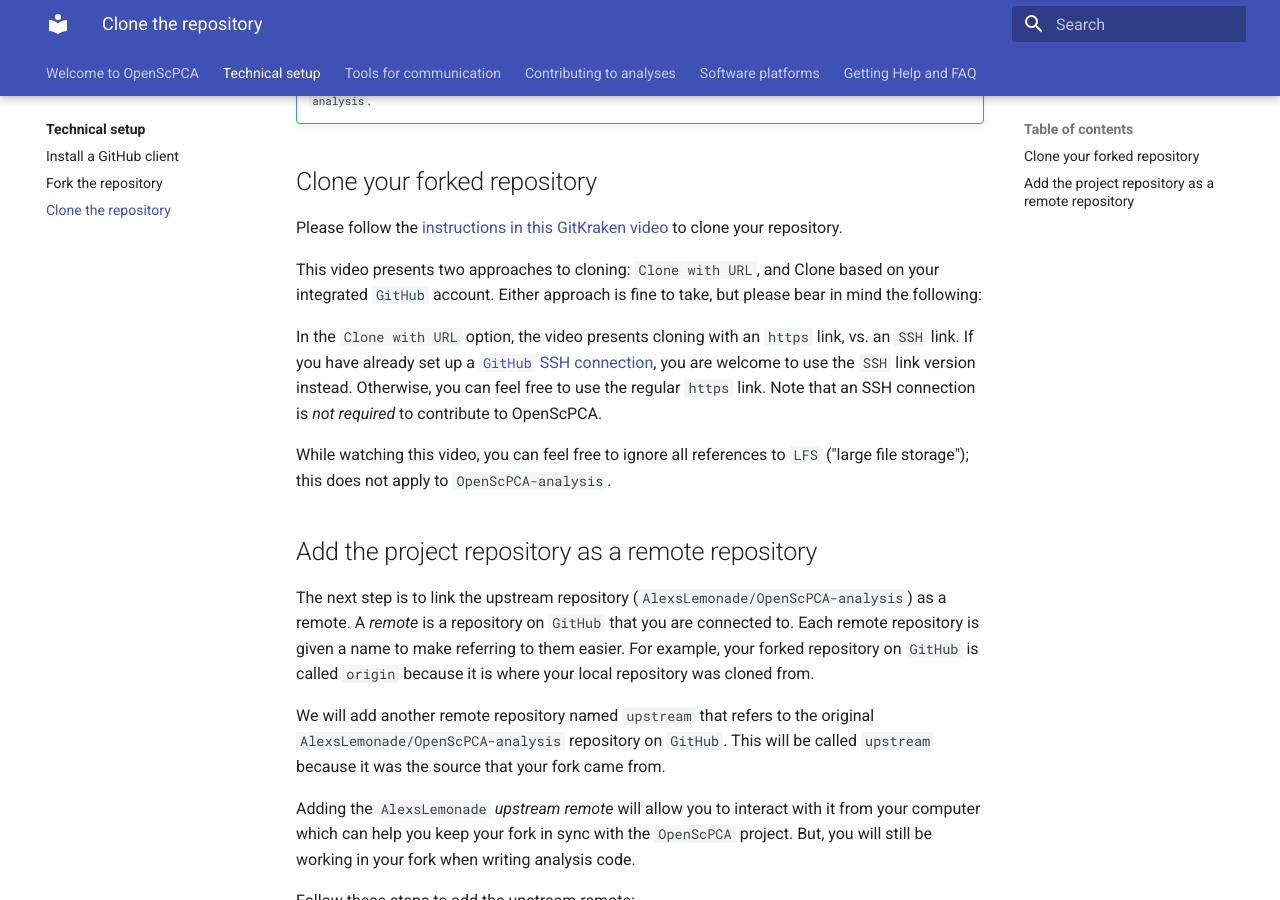
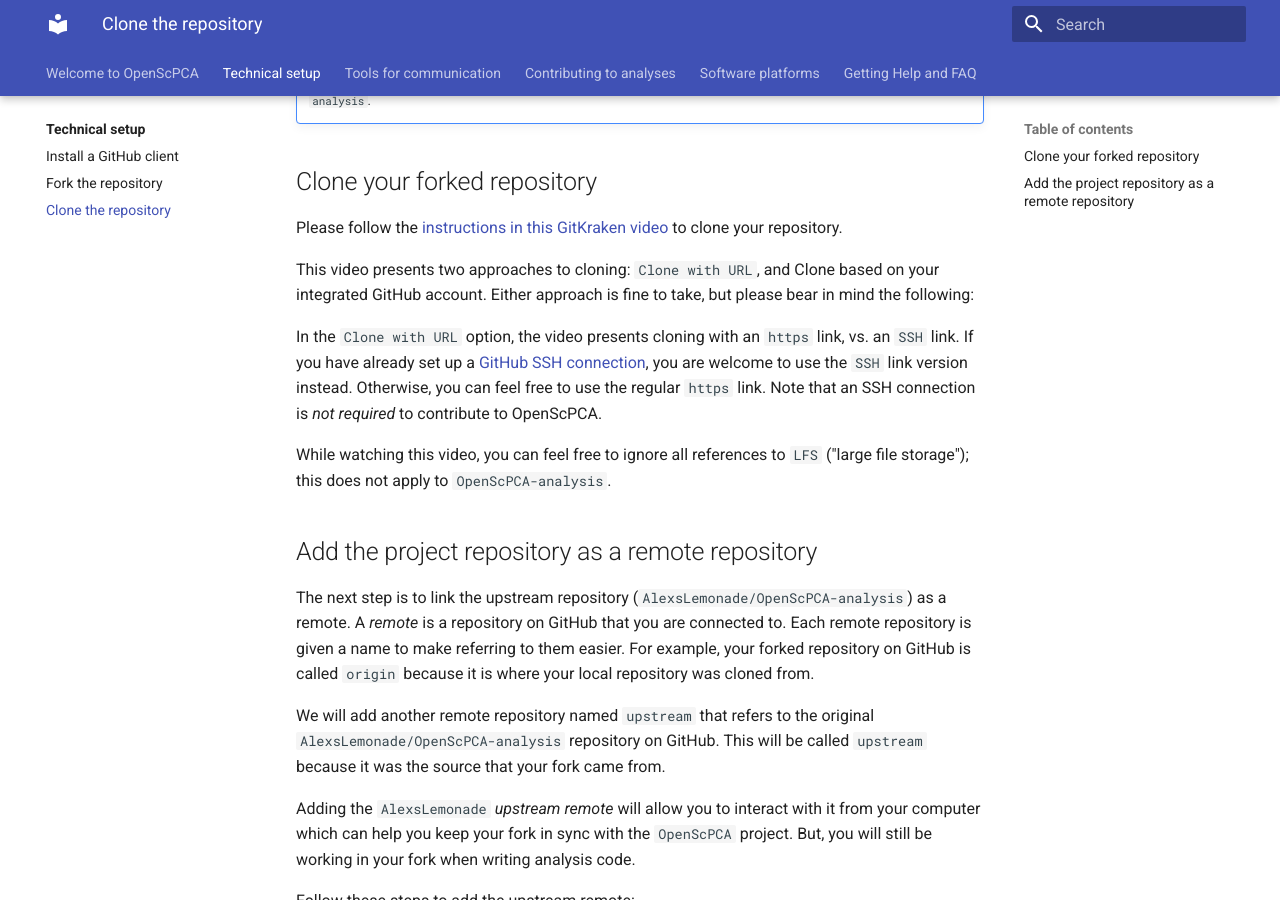
Before and after one commit to AlexsLemonade/OpenScPCA-analysis, an MkDocs documentation site: the page built from docs/technical-setup/clone-the-repo.md, in a window 1280 px wide and 900 px high, scrolled down 330 px. Built offline with MkDocs 1.6.1 and Material for MkDocs 9.7.7, drawn with Linux system fonts in a browser that asks for light colours.

```diff
--- a/docs/technical-setup/clone-the-repo.md
+++ b/docs/technical-setup/clone-the-repo.md
@@ -12,11 +12,11 @@ You will need to clone the repository to every computer (or remote server) you w
 
 Please follow the [instructions in this GitKraken video](https://help.gitkraken.com/gitkraken-client/open-clone-init/#cloning-an-existing-project) to clone your repository.
 
-This video presents two approaches to cloning: `Clone with URL`, and Clone based on your integrated `GitHub` account.
+This video presents two approaches to cloning: `Clone with URL`, and Clone based on your integrated GitHub account.
 Either approach is fine to take, but please bear in mind the following:
 
 In the `Clone with URL` option, the video presents cloning with an `https` link, vs. an `SSH` link.
-If you have already set up a [`GitHub` SSH connection](https://docs.github.com/en/authentication/connecting-to-github-with-ssh), you are welcome to use the `SSH` link version instead.
+If you have already set up a [GitHub SSH connection](https://docs.github.com/en/authentication/connecting-to-github-with-ssh), you are welcome to use the `SSH` link version instead.
 Otherwise, you can feel free to use the regular `https` link.
 Note that an SSH connection is _not required_ to contribute to OpenScPCA.
 
@@ -25,11 +25,11 @@ While watching this video, you can feel free to ignore all references to `LFS` (
 ## Add the project repository as a remote repository
 
 The next step is to link the upstream repository (`AlexsLemonade/OpenScPCA-analysis`) as a remote.
-A _remote_ is a repository on `GitHub` that you are connected to.
+A _remote_ is a repository on GitHub that you are connected to.
 Each remote repository is given a name to make referring to them easier.
-For example, your forked repository on `GitHub` is called `origin` because it is where your local repository was cloned from.
+For example, your forked repository on GitHub is called `origin` because it is where your local repository was cloned from.
 
-We will add another remote repository named `upstream` that refers to the original `AlexsLemonade/OpenScPCA-analysis` repository on `GitHub`.
+We will add another remote repository named `upstream` that refers to the original `AlexsLemonade/OpenScPCA-analysis` repository on GitHub.
 This will be called `upstream` because it was the source that your fork came from.
 
 Adding the `AlexsLemonade` _upstream remote_ will allow you to interact with it from your computer which can help you keep your fork in sync with the `OpenScPCA` project.
```
Also changed, not shown: docs/contributing.md (+1 -1 lines), docs/technical-setup/fork-the-repo.md (+3 -3 lines), docs/technical-setup/install-a-github-client.md (+4 -4 lines).
